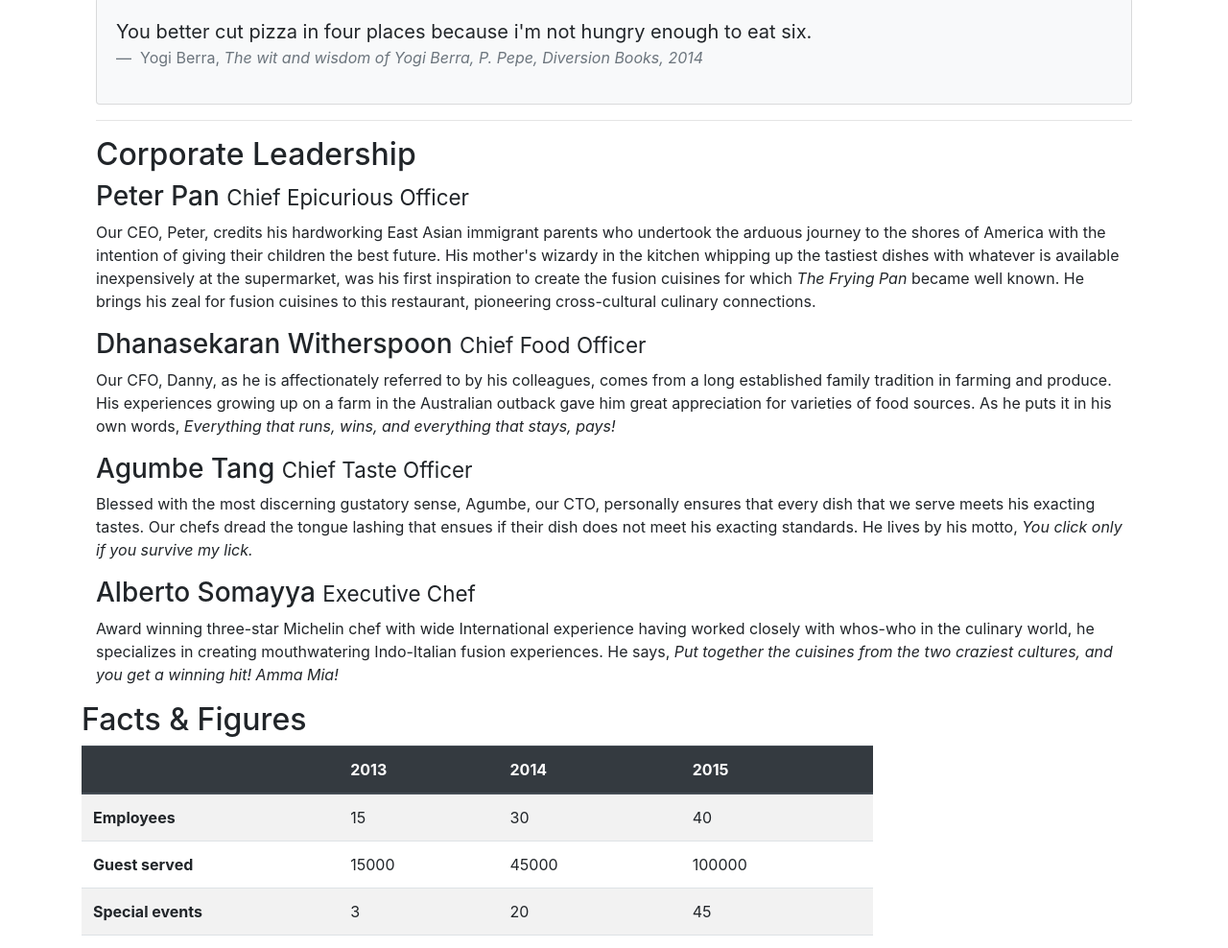
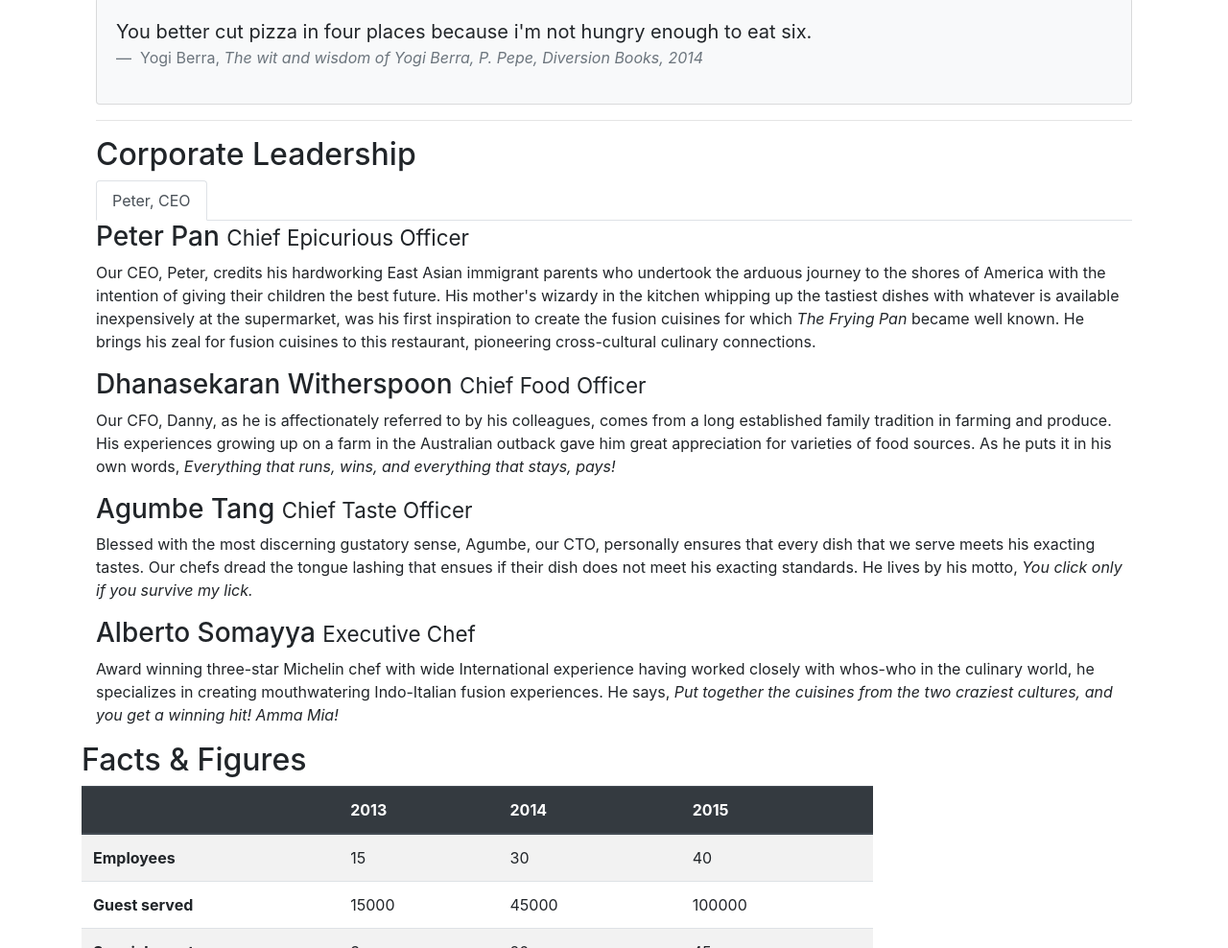
Before and after one commit to Pericles001/conFusion, a website: page aboutus.html in a window 1280 px wide. Shown: the part 782-1770 px from the top of the page at 96% size. Drawn offline with nearby package versions, Linux system fonts and the light colour scheme.

Commit message:
started insertion of tab components in aboutus section

```diff
--- a/aboutus.html
+++ b/aboutus.html
@@ -161,6 +161,18 @@
         <div class="row">
           <div class="col-12">
             <h2>Corporate Leadership</h2>
+
+
+
+<ul class="nav nav-tabs">
+  <li class="nav-item">
+    <a href="#peter" class="nav-link active" role="tab" data-toggle="tab">Peter, CEO</a>
+  </li>
+</ul>
+
+
+
+
             <h3>Peter Pan <small>Chief Epicurious Officer</small></h3>
             <p class="d-none d-sm-block">
               Our CEO, Peter, credits his hardworking East Asian immigrant
```
